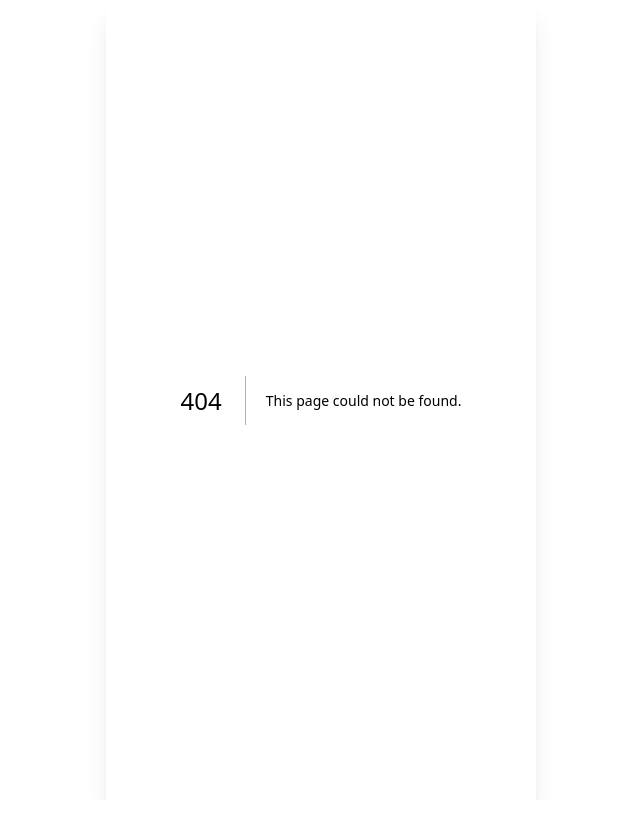
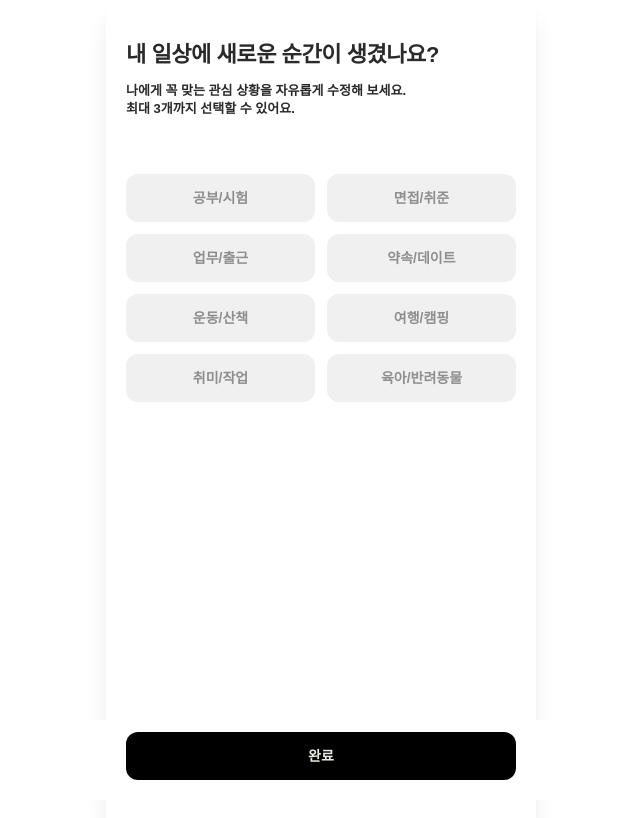
Before and after one commit to dnd-side-project/dnd-14th-4-frontend, a Next.js app: page /my-page/interest-edit in a window 1280 px wide. Before the commit this address had no page. Shown: the whole page, without its empty margins (319-959 px from the left). Built offline with nearby package versions, Linux system fonts and the light colour scheme; a web font is replaced by a local one.

Commit message:
design: 관심설정 컴포넌트화
- 관심설정 컴포넌트화
- 관심 상황 수정

```diff
--- /dev/null
+++ b/src/app/my-page/interest-edit/page.tsx
@@ -0,0 +1,5 @@
+import { InterestPage } from "@/views/interest-edit/InterestPage";
+
+export default function Page() {
+    return <InterestPage />;
+}
--- /dev/null
+++ b/src/shared/ui/MultiSelectGroup.tsx
@@ -0,0 +1,48 @@
+'use client';
+
+import { BtnSelection } from '@/shared/ui/BtnSelection';
+
+interface MultiSelectGroupProps {
+    options: readonly string[];
+    selected: string[];
+    onChange: (newSelected: string[]) => void;
+    maxCount?: number;
+}
+
+export const MultiSelectGroup = ({
+    options,
+    selected,
+    onChange,
+    maxCount = 3
+}: MultiSelectGroupProps) => {
+
+    const toggleItem = (item: string) => {
+        if (selected.includes(item)) {
+            onChange(selected.filter((i) => i !== item));
+        } else if (selected.length < maxCount) {
+            onChange([...selected, item]);
+        }
+    };
+
+    return (
+        <div className="grid grid-cols-2 gap-3">
+            {options.map((option) => {
+                const isSelected = selected.includes(option);
+                const isDisabled = !isSelected && selected.length >= maxCount;
+
+                return (
+                    <BtnSelection
+                        key={option}
+                        size="lg"
+                        fullWidth
+                        selected={isSelected}
+                        disabled={isDisabled}
+                        onClick={() => toggleItem(option)}
+                    >
+                        {option}
+                    </BtnSelection>
+                );
+            })}
+        </div>
+    );
+};
--- /dev/null
+++ b/src/views/interest-edit/InterestPage.tsx
@@ -0,0 +1,41 @@
+'use client';
+
+import { useState } from 'react';
+import { FlowLayout } from '@/shared/ui/layouts/flow-chart';
+import { MOMENT_OPTIONS } from '@/views/onboarding/model/constants';
+import { MultiSelectGroup } from '@/shared/ui/MultiSelectGroup';
+
+export const InterestPage = () => {
+    const [selectedMoments, setSelectedMoments] = useState<string[]>([]);
+
+    const handleSubmit = () => {
+        console.log('서버로 저장할 관심 상황:', selectedMoments);
+    };
+
+    return (
+        <div className='max-w-md mx-auto min-h-screen bg-white pt-5'>
+            <FlowLayout>
+                <FlowLayout.Header
+                    title="내 일상에 새로운 순간이 생겼나요?"
+                    description={"나에게 꼭 맞는 관심 상황을 자유롭게 수정해 보세요.\n최대 3개까지 선택할 수 있어요."}
+                />
+
+                <FlowLayout.Content hasFooter>
+                    <div className="mt-6">
+                        <MultiSelectGroup
+                            options={MOMENT_OPTIONS}
+                            selected={selectedMoments}
+                            onChange={setSelectedMoments}
+                            maxCount={3}
+                        />
+                    </div>
+                </FlowLayout.Content>
+
+                <FlowLayout.Footer
+                    label="완료"
+                    onClick={handleSubmit}
+                />
+            </FlowLayout>
+        </div>
+    );
+};
--- a/src/views/my-page/ui/MyPage.tsx
+++ b/src/views/my-page/ui/MyPage.tsx
@@ -6,7 +6,7 @@ import Link from 'next/link';
 
 export const MyPage = () => {
     return (
-        <div className="max-w-md mx-auto min-h-screen bg-white p-6">
+        <div className="max-w-md mx-auto min-h-screen bg-white p-5">
             <header className="flex flex-col gap-2 items-center mb-4">
                 <div className="w-[115px] h-[115px] bg-pink-40 rounded-full flex items-center justify-center text-white text-xl font-bold">
                     닉
@@ -28,7 +28,7 @@ export const MyPage = () => {
             <main>
                 <MenuCard title="내 정보 수정">
                     <Link href="/my-page/profile-edit">프로필 설정</Link>
-                    <Link href="/my-page/interests">관심 상황 수정</Link>
+                    <Link href="/my-page/interest-edit">관심 상황 수정</Link>
                 </MenuCard>
 
                 <MenuCard title="서비스 정보">
@@ -41,7 +41,7 @@ export const MyPage = () => {
                 </MenuCard>
 
                 <MenuCard>
-                    <button>로그아웃</button>
+                    <button className='text-left w-full'>로그아웃</button>
                 </MenuCard>
             </main>
 
--- a/src/views/my-page/ui/components/MenuCard.tsx
+++ b/src/views/my-page/ui/components/MenuCard.tsx
@@ -14,7 +14,7 @@ export const MenuCard = ({ title, children }: MenuCardProps) => {
                 </h3>
             )}
 
-            <div className="flex flex-col items-start gap-5 text-label-default">
+            <div className="flex flex-col gap-5 text-label-default">
                 {children}
             </div>
         </section>
--- a/src/views/onboarding/ui/steps/StepMoment.tsx
+++ b/src/views/onboarding/ui/steps/StepMoment.tsx
@@ -3,49 +3,23 @@
 import { useFormContext } from "react-hook-form";
 import { MOMENT_OPTIONS } from "../../model/constants";
 import type { OnboardingFormValues } from "../../model/schema";
-import { BtnSelection } from "@/shared/ui/BtnSelection";
 
-type MomentValue = (typeof MOMENT_OPTIONS)[number];
+import { MultiSelectGroup } from "@/shared/ui/MultiSelectGroup";
 
 export function StepMoments() {
   const { watch, setValue } = useFormContext<OnboardingFormValues>();
   const selected = watch("moments");
 
-  const toggle = (v: MomentValue) => {
-    const exists = selected.includes(v);
-    if (exists) {
-      setValue(
-        "moments",
-        selected.filter((x) => x !== v),
-        { shouldValidate: true },
-      );
-      return;
-    }
-    if (selected.length >= 3) return;
-    setValue("moments", [...selected, v], { shouldValidate: true });
-  };
-
   return (
     <div>
-      <div className="grid grid-cols-2 gap-3">
-        {MOMENT_OPTIONS.map((v) => {
-          const isSelected = selected.includes(v);
-          const disabled = !isSelected && selected.length >= 3;
-
-          return (
-            <BtnSelection
-              key={v}
-              size="lg"
-              fullWidth
-              selected={isSelected}
-              disabled={disabled}
-              onClick={() => toggle(v)}
-            >
-              {v}
-            </BtnSelection>
-          );
-        })}
-      </div>
+      <MultiSelectGroup
+        options={MOMENT_OPTIONS}
+        selected={selected}
+        onChange={(newSelected) =>
+          setValue("moments", newSelected as OnboardingFormValues["moments"], { shouldValidate: true })
+        }
+        maxCount={3}
+      />
     </div>
   );
 }
--- a/src/views/profile-edit/ui/ProfileEditPage.tsx
+++ b/src/views/profile-edit/ui/ProfileEditPage.tsx
@@ -67,14 +67,17 @@ export const ProfileEditPage = () => {
                 </EditSection>
             </div>
 
-            <div className="mt-12">
+
+
+
+            {/* 메인 버튼 컴포넌트 구현 시 교체예정 */}
             <BtnSelection
+                className="mt-12"
                 size="lg"
                 onClick={handleSubmit}
             >
                 완료
             </BtnSelection>
         </div>
-        </div>
     );
 };
--- a/src/views/profile-edit/ui/components/ProfileImageUploader.tsx
+++ b/src/views/profile-edit/ui/components/ProfileImageUploader.tsx
@@ -46,6 +46,8 @@ export const ProfileImageUploader = ({
                     {previewUrl ? (
                         <Image
                             src={previewUrl}
+                            width={115}
+                            height={115}
                             alt="프로필 미리보기"
                             className="w-full h-full object-cover"
                         />
```
Lines whose indentation alone changed are shown as unchanged.
